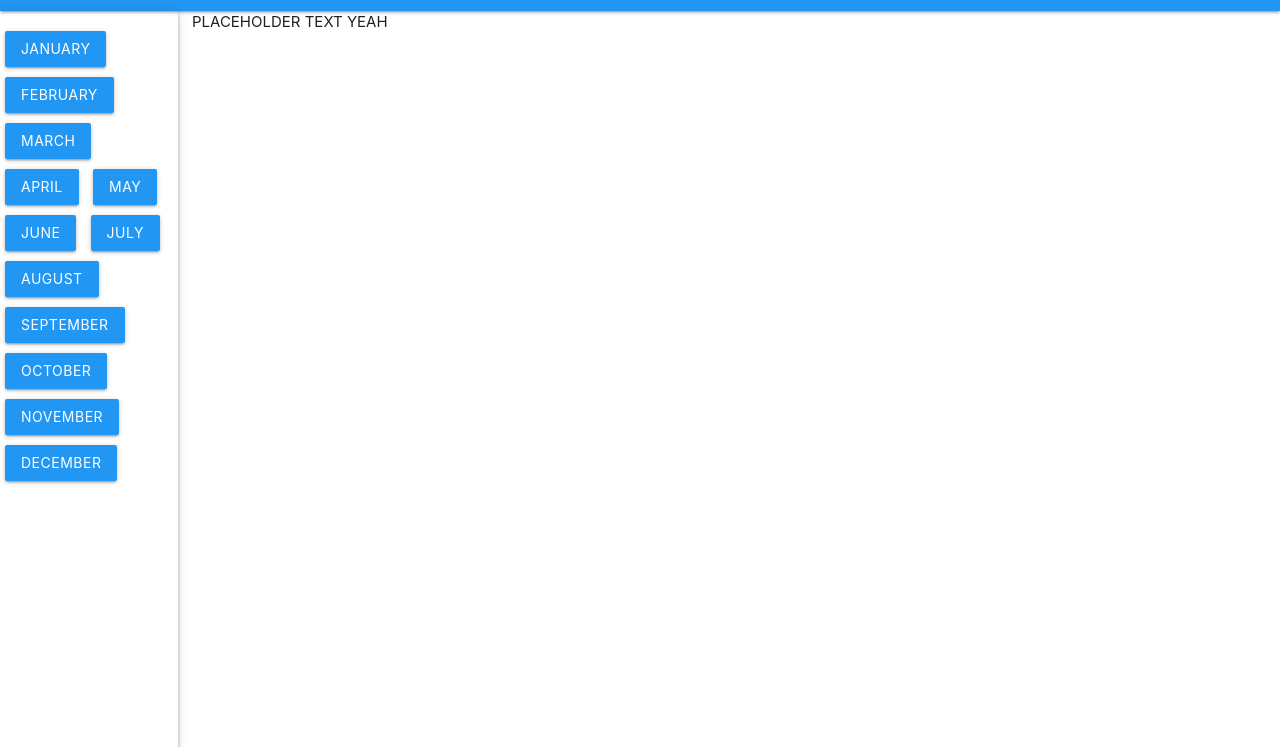
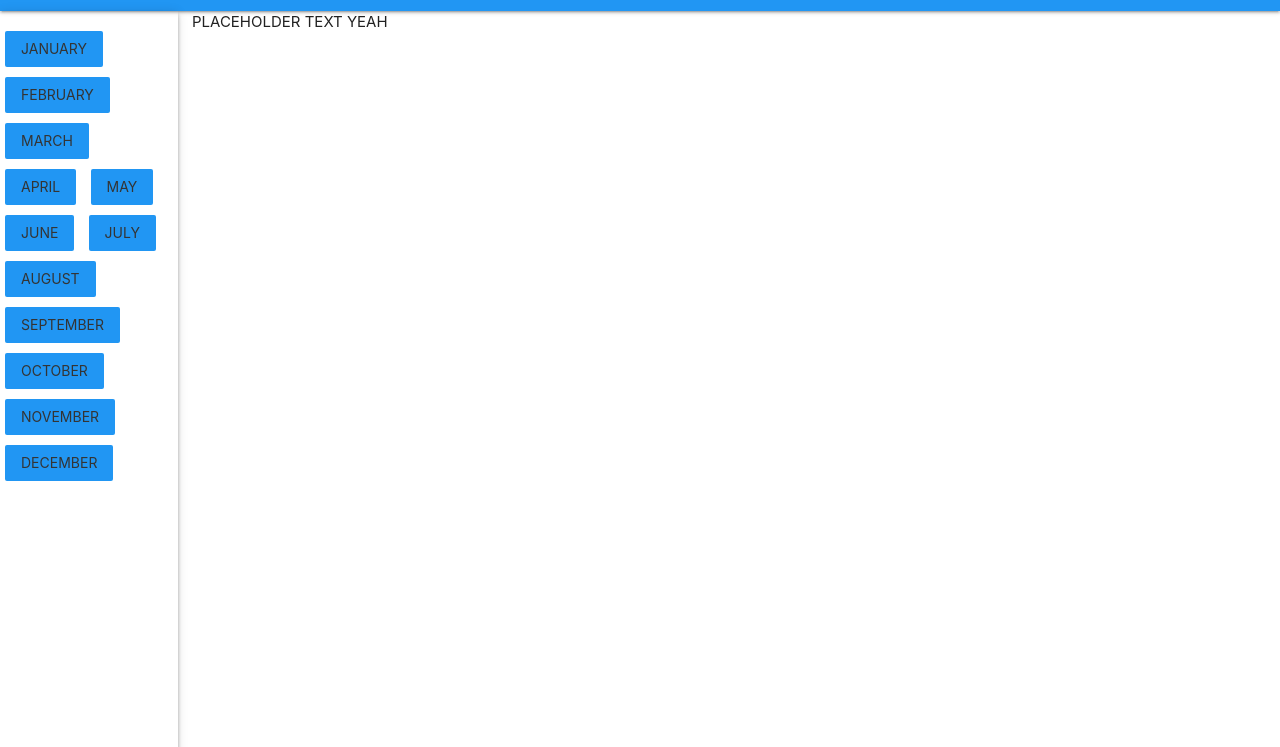
Before and after one commit to Dleavenworth/genius-project, a plain HTML site: page index.html in a window 1280 px wide. Shown: the part 53-800 px from the top of the page. Drawn offline with nearby package versions, Linux system fonts and the light colour scheme.

Commit message:
Added flat buttons to sidebar

```diff
--- a/index.html
+++ b/index.html
@@ -15,18 +15,18 @@
   </nav>
       <div class="left z-depth-2 containter">
         <ul class="sidebar">
-            <li class="sidelist"><a class ="blue waves-effect waves-light btn" href="#">January</a></li>
-            <li class="sidelist"><a class ="blue waves-effect waves-light btn" href="#">February</a></li>
-            <li class="sidelist"><a class ="blue waves-effect waves-light btn" href="#">March</a></li>
-            <li class="sidelist"><a class ="blue waves-effect waves-light btn" href="#">April</a></li>
-            <li class="sidelist"><a class ="blue waves-effect waves-light btn" href="#">May</a></li>
-            <li class="sidelist"><a class ="blue waves-effect waves-light btn" href="#">June</a></li>
-            <li class="sidelist"><a class ="blue waves-effect waves-light btn" href="#">July</a></li>
-            <li class="sidelist"><a class ="blue waves-effect waves-light btn" href="#">August</a></li>
-            <li class="sidelist"><a class ="blue waves-effect waves-light btn" href="#">September</a></li>
-            <li class="sidelist"><a class ="blue waves-effect waves-light btn" href="#">October</a></li>
-            <li class="sidelist"><a class ="blue waves-effect waves-light btn" href="#">November</a></li>
-            <li class="sidelist"><a class ="blue waves-effect waves-light btn" href="#">December</a></li>
+            <li class="sidelist"><a class ="blue waves-effect waves-light btn-flat" href="#">January</a></li>
+            <li class="sidelist"><a class ="blue waves-effect waves-light btn-flat" href="#">February</a></li>
+            <li class="sidelist"><a class ="blue waves-effect waves-light btn-flat" href="#">March</a></li>
+            <li class="sidelist"><a class ="blue waves-effect waves-light btn-flat" href="#">April</a></li>
+            <li class="sidelist"><a class ="blue waves-effect waves-light btn-flat" href="#">May</a></li>
+            <li class="sidelist"><a class ="blue waves-effect waves-light btn-flat" href="#">June</a></li>
+            <li class="sidelist"><a class ="blue waves-effect waves-light btn-flat" href="#">July</a></li>
+            <li class="sidelist"><a class ="blue waves-effect waves-light btn-flat" href="#">August</a></li>
+            <li class="sidelist"><a class ="blue waves-effect waves-light btn-flat" href="#">September</a></li>
+            <li class="sidelist"><a class ="blue waves-effect waves-light btn-flat" href="#">October</a></li>
+            <li class="sidelist"><a class ="blue waves-effect waves-light btn-flat" href="#">November</a></li>
+            <li class="sidelist"><a class ="blue waves-effect waves-light btn-flat" href="#">December</a></li>
         </ul>
       </div>
       <div class="container row middle col">
```
